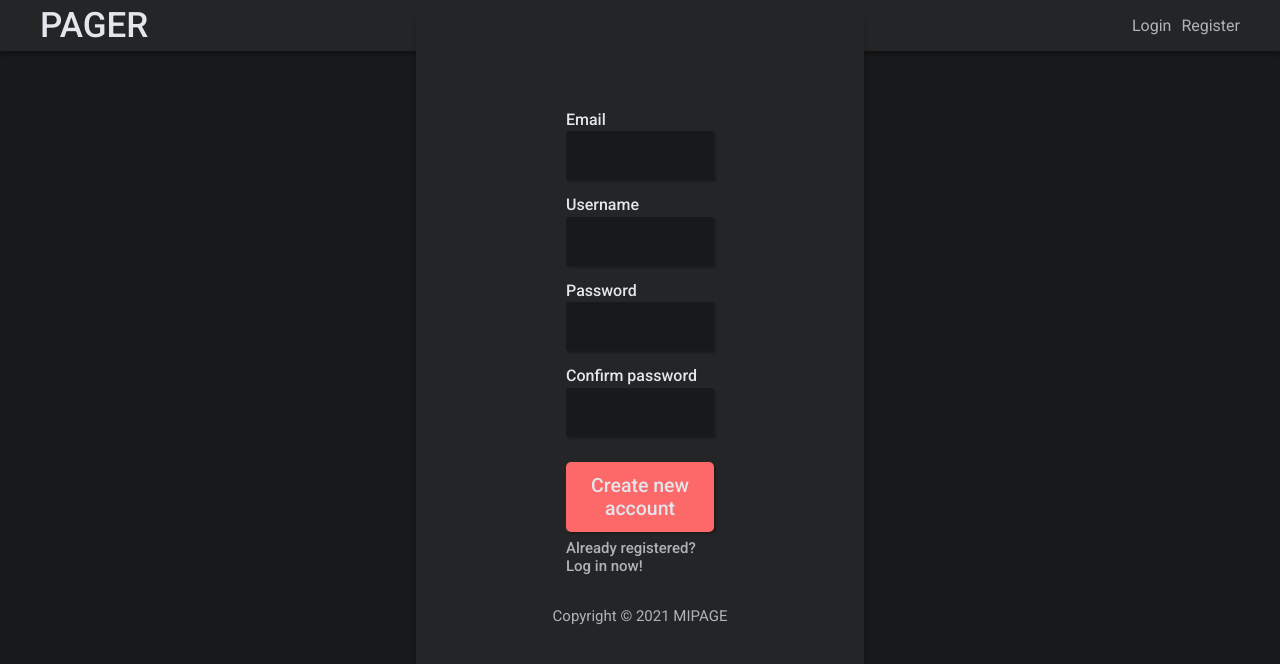
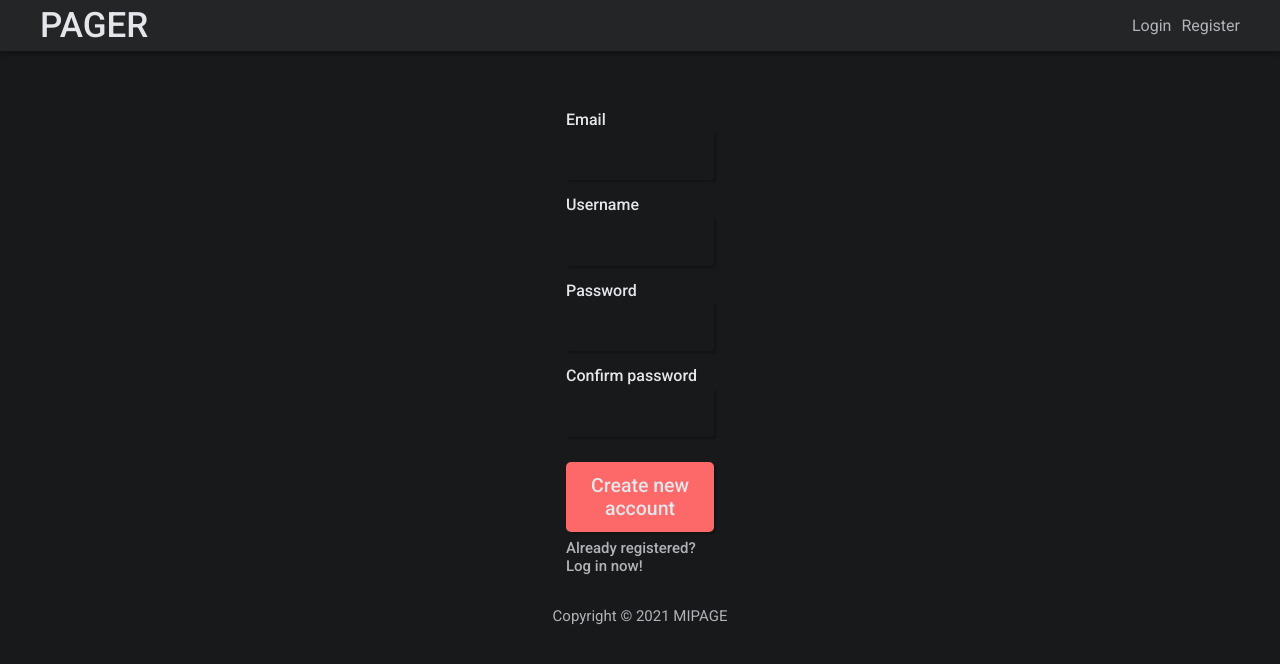
Before and after one commit to NikVogri/poster-web, a Next.js app: page /register in a window 1280 px wide. Shown: the top 664 px of the page. Built offline with nearby package versions, Linux system fonts and the light colour scheme; no server answers.

Commit message:
feat: removed background color for login and register

```diff
--- a/styles/pages/Login.module.scss
+++ b/styles/pages/Login.module.scss
@@ -5,14 +5,12 @@
 	align-items: center;
 
 	&__container {
-		background-color: var(--background-card);
 		border-radius: 0.5rem;
 		padding: 8rem 15rem 10rem 15rem;
 
 		max-width: 100rem;
 		width: 35vw;
 		margin: 0 auto;
-		box-shadow: 0 0.4rem 0.4rem var(--shadow-block);
 
 		position: relative;
 
--- a/styles/pages/Register.module.scss
+++ b/styles/pages/Register.module.scss
@@ -5,14 +5,12 @@
 	align-items: center;
 
 	&__container {
-		background-color: var(--background-card);
 		border-radius: 0.5rem;
 		padding: 8rem 15rem 10rem 15rem;
 
 		max-width: 100rem;
 		width: 35vw;
 		margin: 0 auto;
-		box-shadow: 0 0.4rem 0.4rem var(--shadow-block);
 
 		position: relative;
 
```
